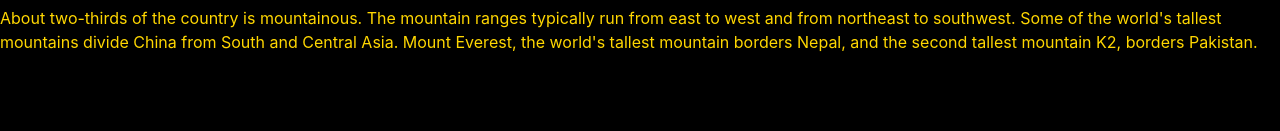
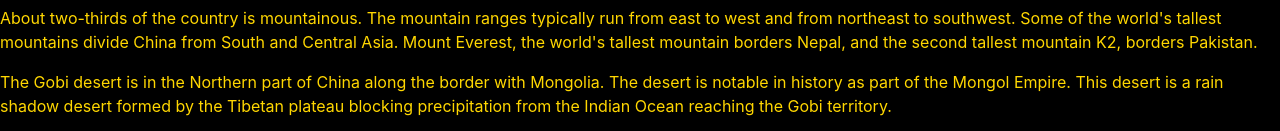
Before and after one commit to tubajack/TravelToChina, a React (Create React App) app in the folder client/: page /geography in a window 1280 px wide. Shown: the part 1128-1259 px from the top of the page. Before the commit the page ends 1198 px from the top, so only its background shows below. Built offline with nearby package versions, Linux system fonts and the light colour scheme.

Commit message:
Adding information about the main desert in China, the Gobi desert.

```diff
--- a/client/src/pages/Geography.js
+++ b/client/src/pages/Geography.js
@@ -28,6 +28,12 @@ export default class Geography extends Component {
           Everest, the world's tallest mountain borders Nepal, and the second tallest mountain K2, borders Pakistan.
         </p>
 
+        <p>
+          The Gobi desert is in the Northern part of China along the border with Mongolia. The desert is notable in history as part
+          of the Mongol Empire. This desert is a rain shadow desert formed by the Tibetan plateau blocking precipitation from the Indian
+          Ocean reaching the Gobi territory.
+        </p>
+
       </div>
     );
   }
```
